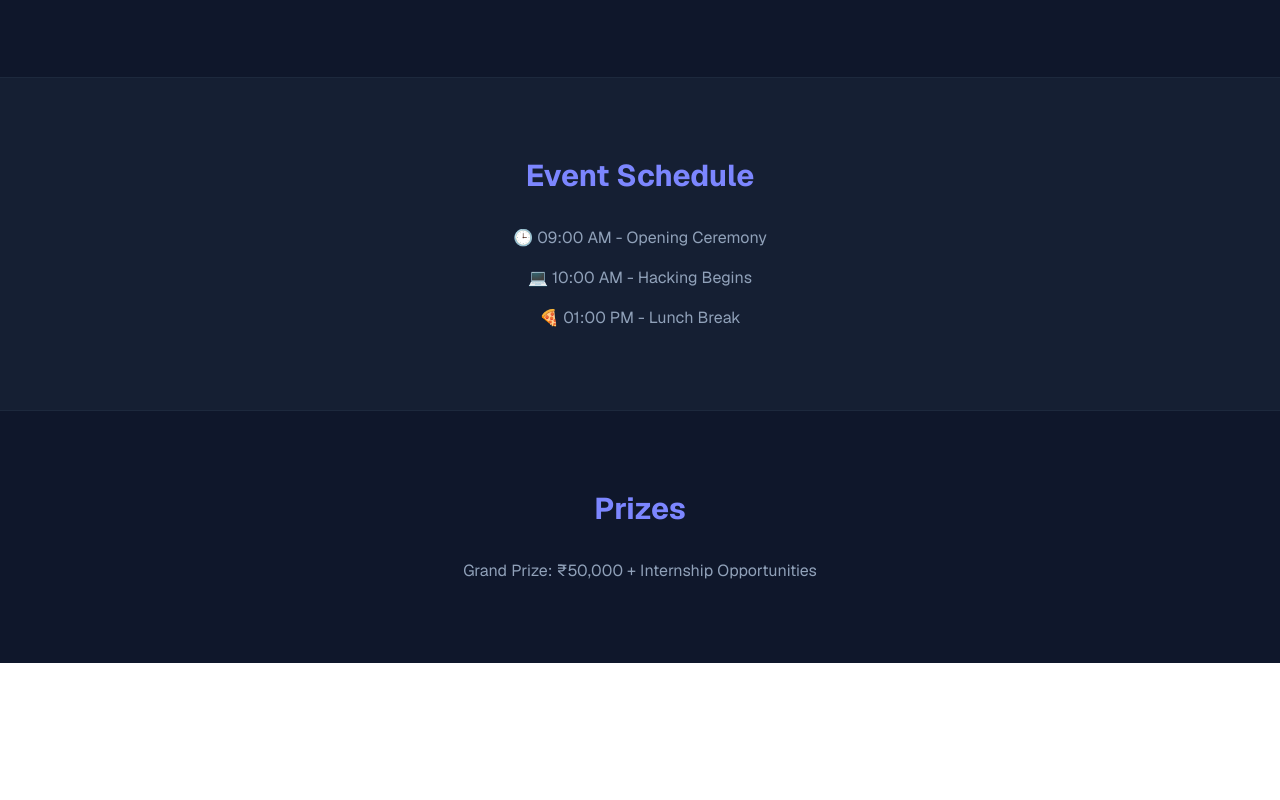
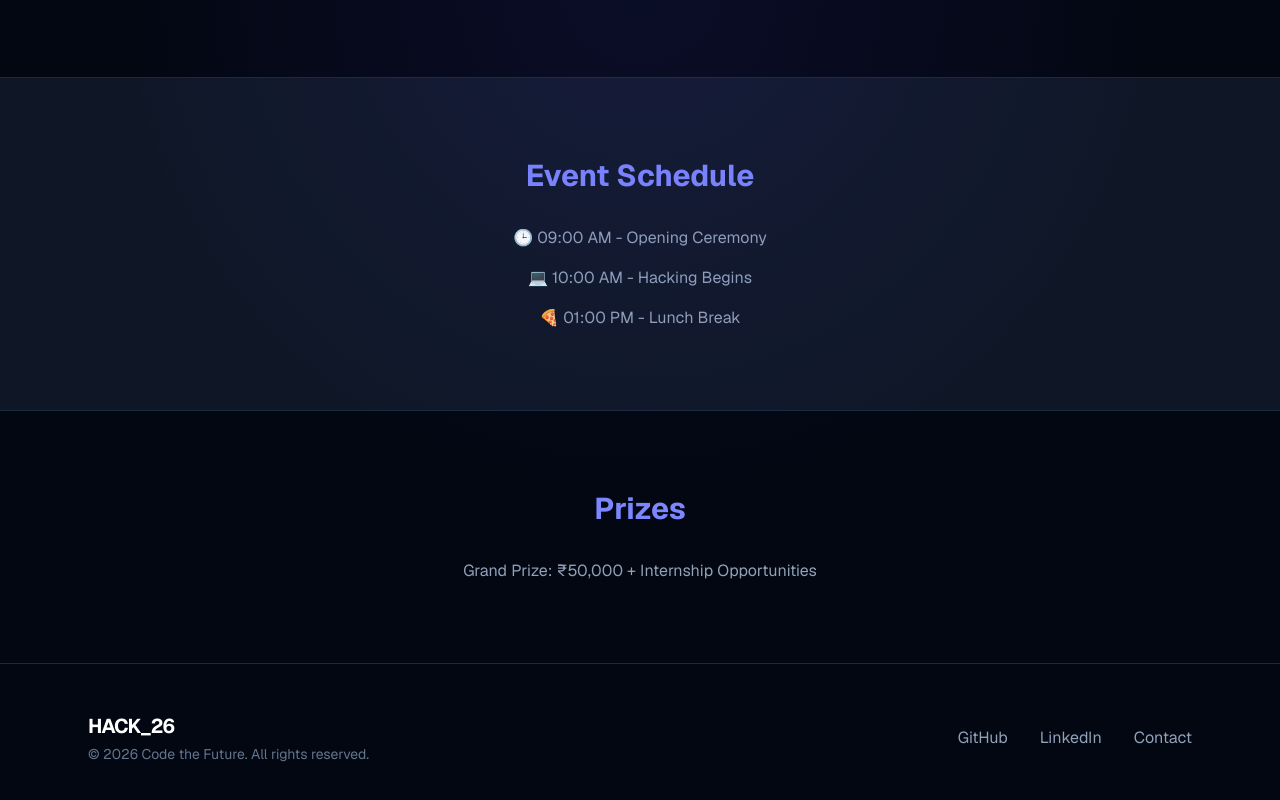
Before and after one commit to abhijeetmandal278-alt/hackathon-26, a Next.js app: page / in a window 1280 px wide. Shown: the part 846-1646 px from the top of the page. Before the commit the page ends 1509 px from the top, so only its background shows below. Built offline with nearby package versions, Linux system fonts and the light colour scheme.

Commit message:
added professional footer with social links

```diff
--- a/app/page.tsx
+++ b/app/page.tsx
@@ -1,8 +1,14 @@
 export default function Home() {
   return (
-    <main className="min-h-screen bg-slate-900 text-white font-sans">
+    <main className="min-h-screen bg-[#030712] text-white font-sans relative overflow-hidden">
+      {/* Advanced Tech Background Pattern */}
+      <div className="absolute inset-0 z-0 opacity-20 pointer-events-none"
+          style={{ backgroundImage: `radial-gradient(#4f46e5 0.5px, transparent 0.5px)`, backgroundSize: '24px 24px' }}>
+      </div>
+      <div className="absolute inset-0 z-0 bg-[radial-gradient(circle_at_50%_50%,rgba(79,70,229,0.1),transparent_50%)] pointer-events-none">
+      </div>
       {/* Navigation */}
-      <nav className="p-6 flex justify-between items-center max-w-6xl mx-auto">
+      <nav className="p-6 flex justify-between items-center max-w-6xl mx-auto sticky top-0 z-50 bg-[#030712]/80 backdrop-blur-md">
         <h2 className="text-2xl font-bold tracking-tighter">HACK_26</h2>
         <div className="space-x-6 hidden md:block text-slate-400">
           <a href="#about" className="hover:text-white transition">About</a>
@@ -74,6 +80,27 @@ export default function Home() {
           <p className="text-slate-400">Grand Prize: ₹50,000 + Internship Opportunities</p>
         </div>
       </section>
+      {/* Footer Section */}
+      <footer className="py-12 border-t border-slate-800 bg-[#030712] relative z-10">
+        <div className="max-w-6xl mx-auto px-6 flex flex-col md:flex-row justify-between items-center gap-6">
+          <div>
+            <h2 className="text-xl font-bold tracking-tighter text-white">HACK_26</h2>
+            <p className="text-slate-500 text-sm mt-1">© 2026 Code the Future. All rights reserved.</p>
+          </div>
+
+          <div className="flex gap-8">
+            <a href="https://github.com/Abhijeet6080" target="_blank" className="text-slate-400 hover:text-white transition-colors">
+              GitHub
+            </a>
+            <a href="https://linkedin.com/in/abhijeet" target="_blank" className="text-slate-400 hover:text-white transition-colors">
+              LinkedIn
+            </a>
+            <a href="mailto:am5185@srmist.edu.in" className="text-slate-400 hover:text-white transition-colors">
+              Contact
+            </a>
+          </div>
+        </div>
+      </footer>
     </main>
   );
 }
```
